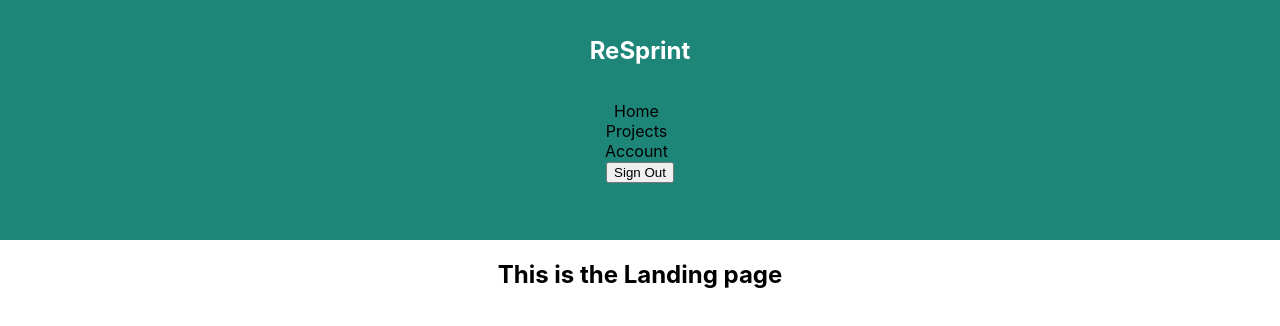
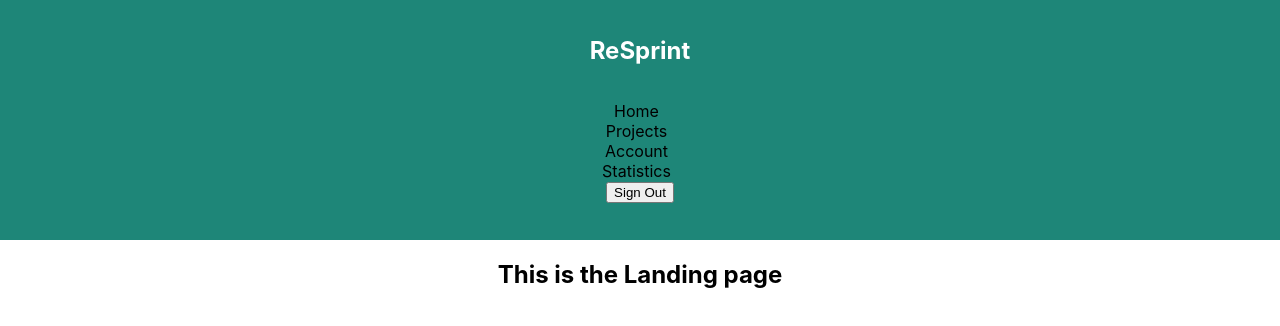
Before and after one commit to amankhalfay98/ReSprint, a React (Create React App) app in the folder client/: page / in a window 1280 px wide. Shown: the top 326 px of the page. Built offline with nearby package versions, Linux system fonts and the light colour scheme; no server answers; sample sign-in values are in the browser's storage.

Commit message:
Update in navigation

```diff
--- a/client/src/components/Navigation.js
+++ b/client/src/components/Navigation.js
@@ -26,6 +26,11 @@ const NavigationAuth = () => {
 			<Nav.Item>
 				<NavLink to="/account" activeClassName="active">
 					Account
+				</NavLink>
+			</Nav.Item>
+		       	<Nav.Item>
+				<NavLink to="/stats" activeClassName="active">
+					Statistics
 				</NavLink>
 			</Nav.Item>
 
```
